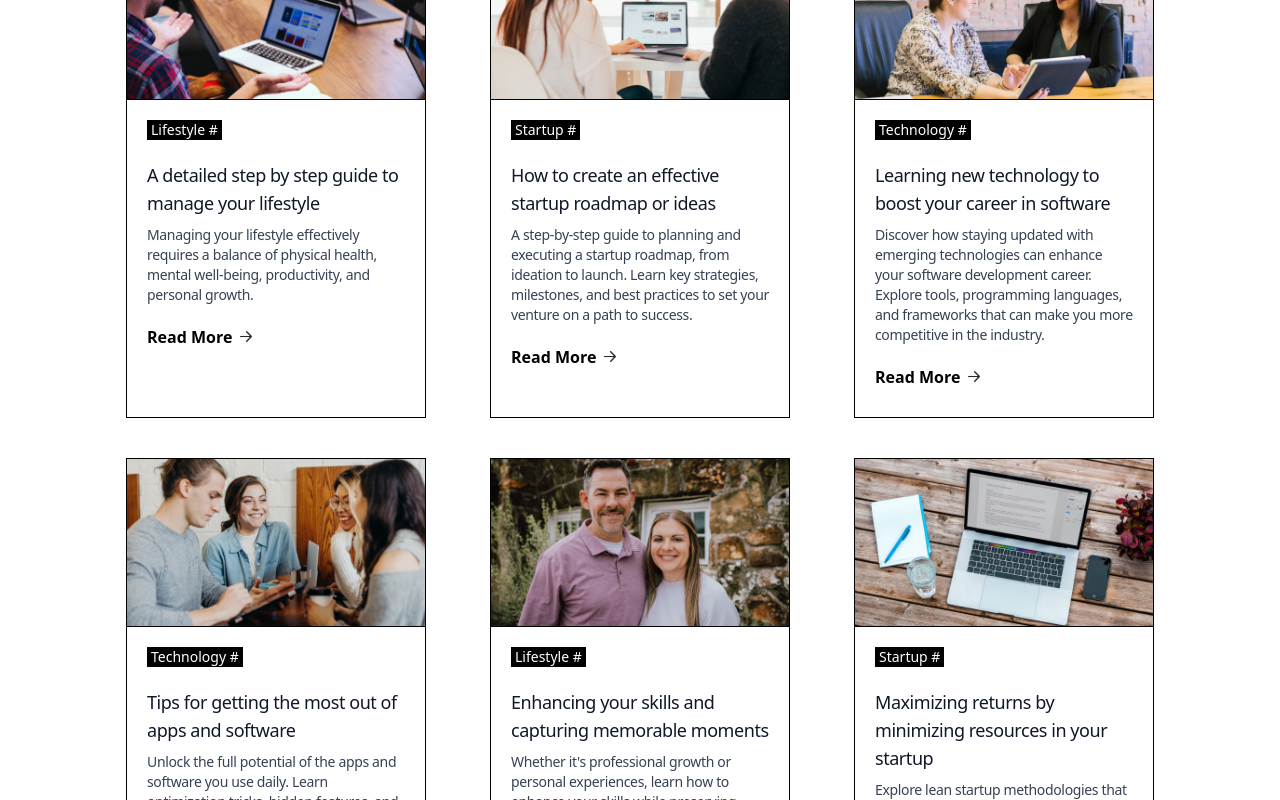
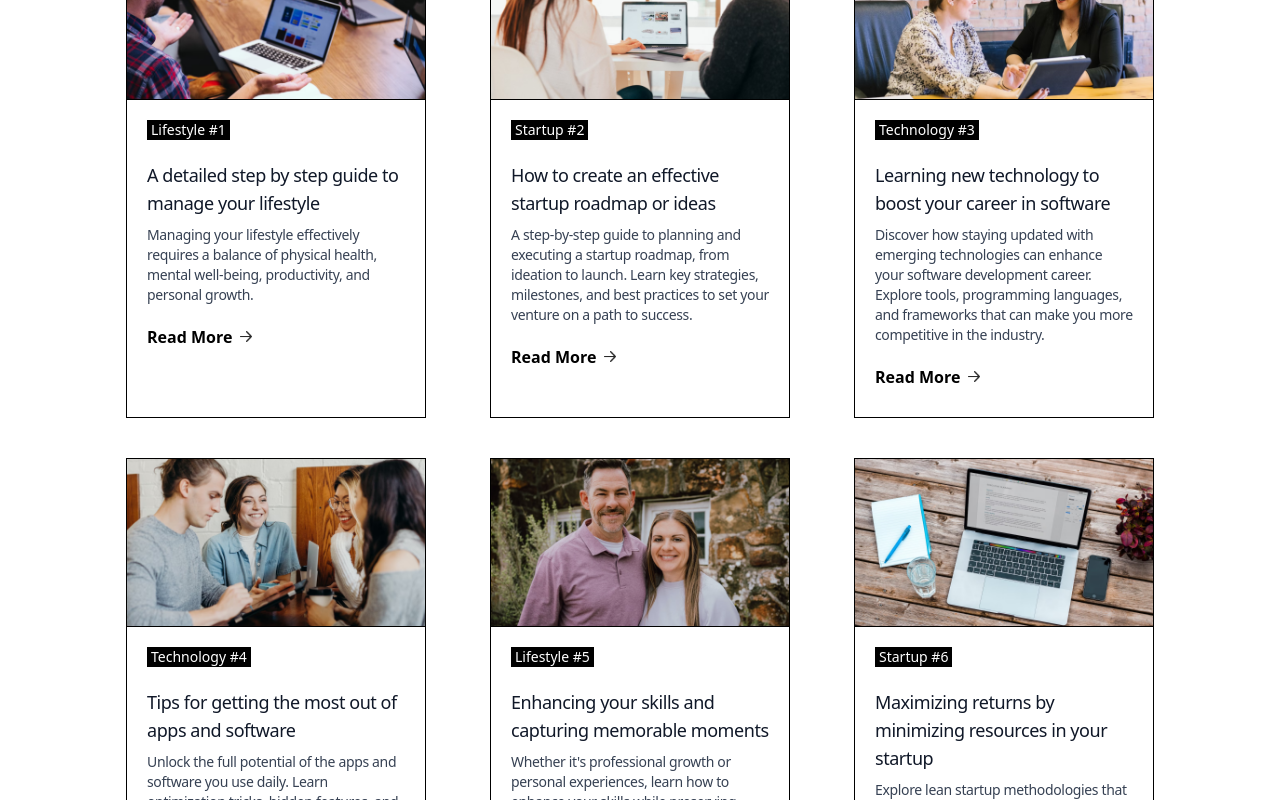
Before and after one commit to nadunthilina/-Full-Stack-Blog-App, a Next.js app in the folder next-blog-app/: page / in a window 1280 px wide. Shown: the part 1020-1820 px from the top of the page. Built offline with nearby package versions, Linux system fonts and the light colour scheme.

Commit message:
update BlogList.jsx

```diff
--- a/next-blog-app/Components/BlogList.jsx
+++ b/next-blog-app/Components/BlogList.jsx
@@ -19,7 +19,7 @@ const BlogList = () => {
                 {blog_data
                   .filter(item => menu === "All" || item.category === menu)
                   .map((item, index) => (
-                      <BlogItem key={index} image={item.image} title={item.title} description={item.description} category={item.category} />
+                      <BlogItem key={index} id={item.id} image={item.image} title={item.title} description={item.description} category={item.category} />
                   ))}
             </div>
         </div>
```
